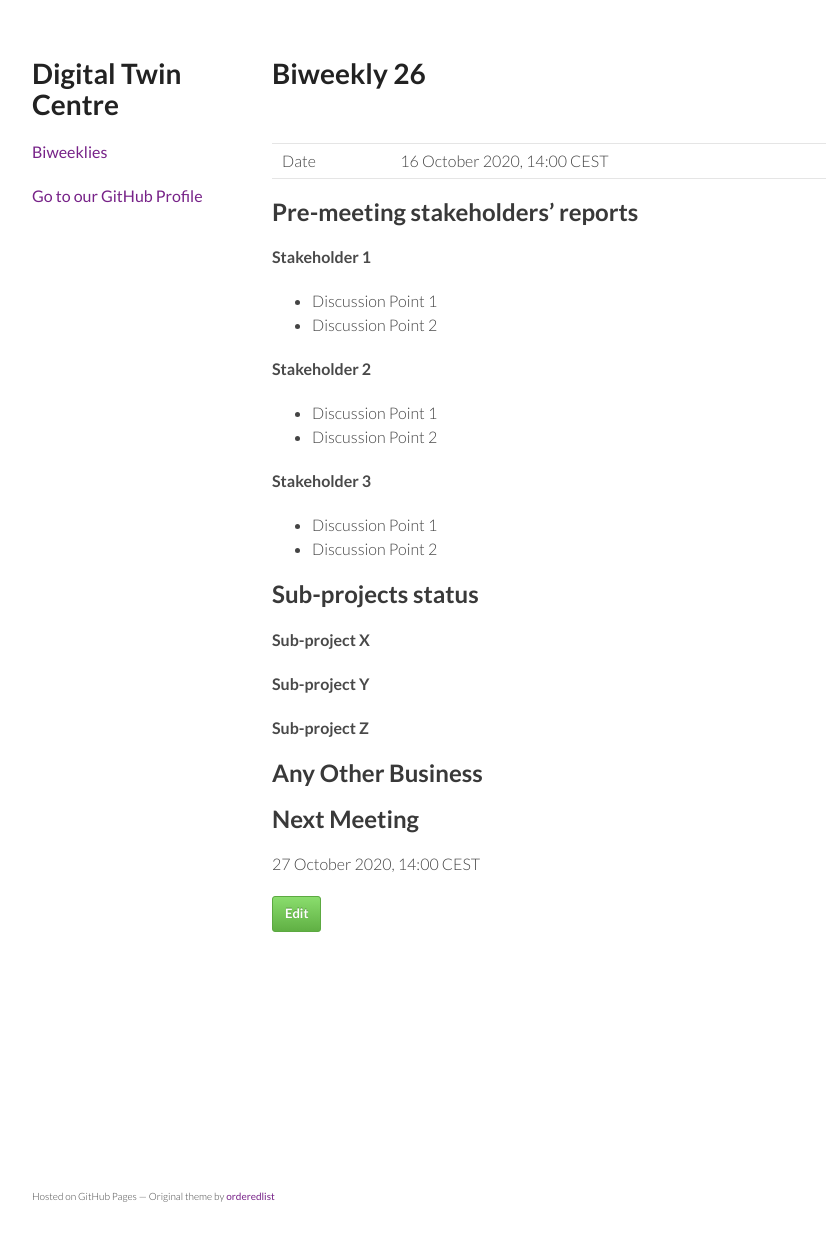
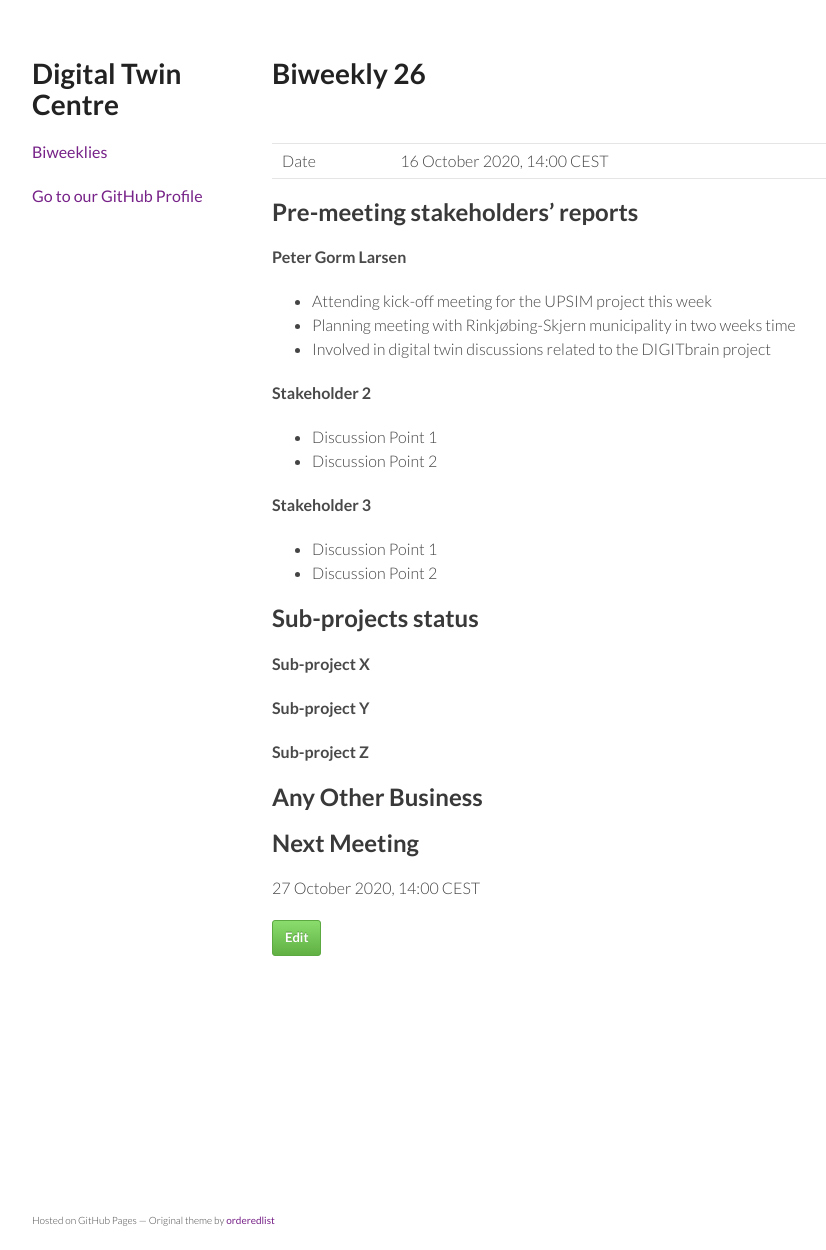
Before and after one commit to digitaltwincentre/digitaltwincentre.github.io, a Jekyll site: the page built from _biweeklies/Biweekly-26.md, in a window 1280 px wide. Shown: the whole page, without its empty margins (178-1004 px from the left). Built offline with Jekyll 4.4.1, drawn with Linux system fonts in a browser that asks for light colours; nearby versions of some CDN libraries; before the commit the page ends 1226 px from its top, so only the background shows below that.

Commit message:
Update Biweekly-26.md

```diff
--- a/_biweeklies/Biweekly-26.md
+++ b/_biweeklies/Biweekly-26.md
@@ -20,9 +20,10 @@ date: 16 October 2020, 1400 CEST
 
 <!-- Please keep in mind that the minutes are publicly available.-->
 
-#### Stakeholder 1
-* Discussion Point 1
-* Discussion Point 2
+#### Peter Gorm Larsen
+* Attending kick-off meeting for the UPSIM project this week
+* Planning meeting with Rinkjøbing-Skjern municipality in two weeks time
+* Involved in digital twin discussions related to the DIGITbrain project
 
 #### Stakeholder 2
 * Discussion Point 1
```
